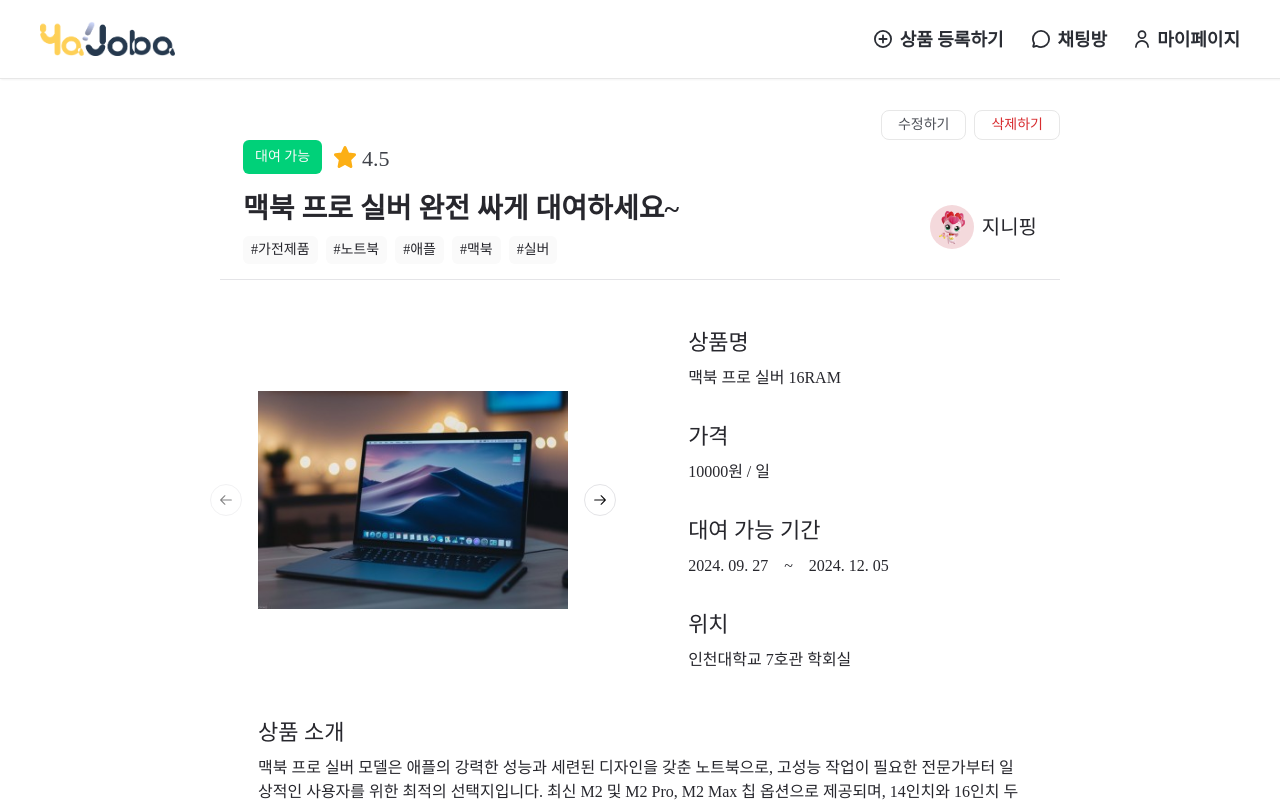
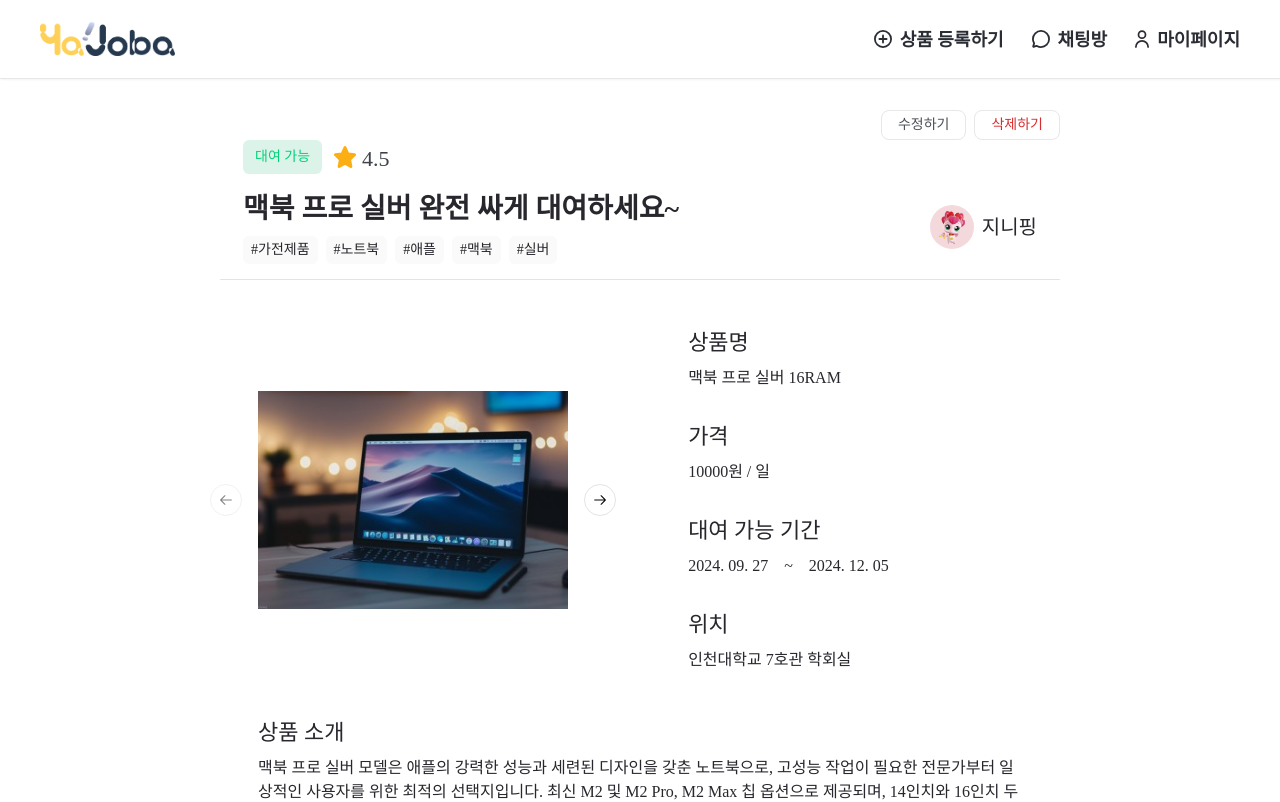
Before and after one commit to kimzini/Yajoba-Frontend, a React (Vite) app: page /product/1 in a window 1280 px wide. Shown: the top 802 px of the page. Built offline with nearby package versions, Linux system fonts and the light colour scheme; a web font is replaced by a local one.

Commit message:
feat: 물건 대여 상태 칩 추가

```diff
--- a/src/components/Chips.tsx
+++ /dev/null
@@ -1,17 +0,0 @@
-import { ReactNode } from 'react';
-
-interface ChipProps {
-  children: ReactNode;
-  bgColor: string;
-}
-
-export const ProductStatusChip = ({ children, bgColor }: ChipProps) => {
-  return (
-    <div
-      className="flex items-center justify-center rounded-xs px-3 py-1 text-xsmall14 font-medium text-neutral-100"
-      style={{ backgroundColor: bgColor }}
-    >
-      <span>{children}</span>
-    </div>
-  );
-};
--- /dev/null
+++ b/src/components/ProductStatusChips.tsx
@@ -0,0 +1,31 @@
+export const RentedChip = () => {
+  return (
+    <div className="flex items-center justify-center rounded-xs bg-[#FFDEDA] px-3 py-1 text-xsmall14 font-medium text-neutral-100">
+      <span className="text-[#F94832]">대여중</span>
+    </div>
+  );
+};
+
+export const ReadyToRentChip = () => {
+  return (
+    <div className="flex items-center justify-center rounded-xs bg-[#DCF3E9] px-3 py-1 text-xsmall14 font-medium text-neutral-100">
+      <span className="text-[#00D179]">대여 가능</span>
+    </div>
+  );
+};
+
+export const PendingChip = () => {
+  return (
+    <div className="flex items-center justify-center rounded-xs bg-[#D2DCFF] px-3 py-1 text-xsmall14 font-medium text-neutral-100">
+      <span className="text-[#305DFF]">예약중</span>
+    </div>
+  );
+};
+
+export const ClosedChip = () => {
+  return (
+    <div className="flex items-center justify-center rounded-xs bg-[#EEC8FF] px-3 py-1 text-xsmall14 font-medium text-neutral-100">
+      <span className="text-[#C341FF]">대여 마감</span>
+    </div>
+  );
+};
--- a/src/pages/product/ProductViewPage.tsx
+++ b/src/pages/product/ProductViewPage.tsx
@@ -2,7 +2,7 @@
 import { ReactComponent as Star } from '@/assets/svgs/star.svg';
 import product1 from '@/assets/images/product1.jpeg';
 import profile from '@/assets/images/profile.png';
-import { ProductStatusChip } from '@/components/Chips';
+import { ReadyToRentChip } from '@/components/ProductStatusChips';
 import { useNavigate } from 'react-router-dom';
 import { ReviewCard } from './components/ReviewCard';
 import {
@@ -26,9 +26,7 @@
     navigate('/product/1/edit');
   };
 
-  const tags = [
-    '#가전제품', '#노트북', '#애플', '#맥북', '#실버'
-  ];
+  const tags = ['#가전제품', '#노트북', '#애플', '#맥북', '#실버'];
 
   return (
     <div className="min-h-screen flex w-screen pb-[133px]">
@@ -48,7 +46,7 @@
 
         <div className="mb-12 flex flex-col items-start border-b px-[23px] pb-[15px]">
           <div className="mb-4 flex w-full space-x-3">
-            <ProductStatusChip bgColor="#00D179">대여 가능</ProductStatusChip>
+            <ReadyToRentChip />
             <div className="flex space-x-[6px]">
               <Star className="self-center" />
               <span className="pt-1 text-large22 font-medium text-neutral-20">
@@ -57,15 +55,15 @@
             </div>
           </div>
           <div className="flex w-full justify-between">
-            <div className='flex flex-col'>
+            <div className="flex flex-col">
               <span className="text-xlarge28 font-semibold text-neutral-0">
                 맥북 프로 실버 완전 싸게 대여하세요~
               </span>
-              <div className="flex gap-2 mt-2">
+              <div className="mt-2 flex gap-2">
                 {tags.map((tag, index) => (
                   <span
                     key={index}
-                    className="bg-neutral-100 px-2 py-1 rounded-md text-neutral-0 text-xsmall14"
+                    className="rounded-md bg-neutral-100 px-2 py-1 text-xsmall14 text-neutral-0"
                   >
                     {tag}
                   </span>
```
